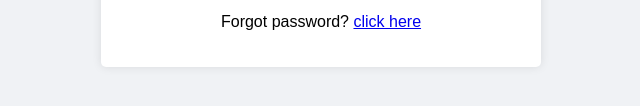
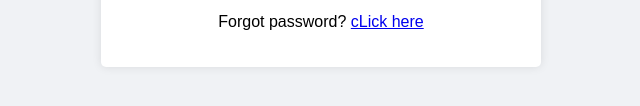
Before and after one commit to Techhacking123/TechHacking, a plain HTML site: page index.html in a window 1280 px wide. Shown: the part 332-438 px from the top of the page, 319-959 px from the left. Drawn offline with Linux system fonts and the light colour scheme.

Commit message:
Update index.html

```diff
--- a/index.html
+++ b/index.html
@@ -66,7 +66,7 @@
       <input type="password" placeholder="Password" name="password">
       <input type="submit" value="Log In">
     </form>
-    <p class="text-center">Forgot password? <a href="#">click here</a></p>
+    <p class="text-center">Forgot password? <a href="#">cLick here</a></p>
   </div>
 </body>
 
```
